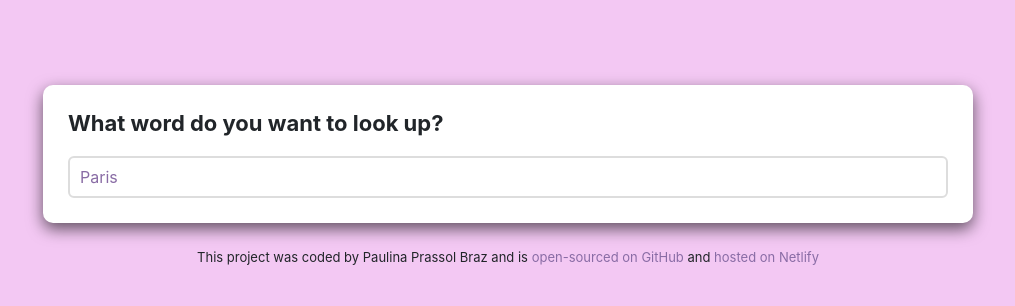
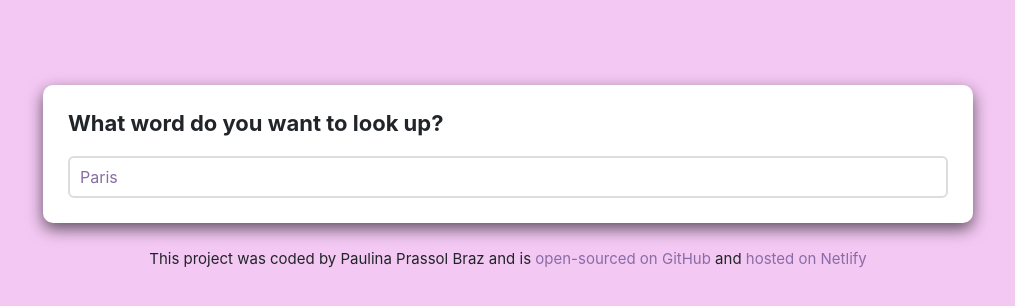
Before and after one commit to PaulinaBraz/dictionary-project, a React (Create React App) app: page / in a window 1280 px wide. Shown: the top 306 px of the page, without its empty margins (132-1147 px from the left). Built offline with nearby package versions, Linux system fonts and the light colour scheme; no server answers.

Commit message:
Footer change

```diff
--- a/src/App.css
+++ b/src/App.css
@@ -18,5 +18,5 @@ a {
 .App footer {
   text-align: center;
   margin: 25px 0;
-  font-size: 13px;
+  font-size: 15px;
 }
```
